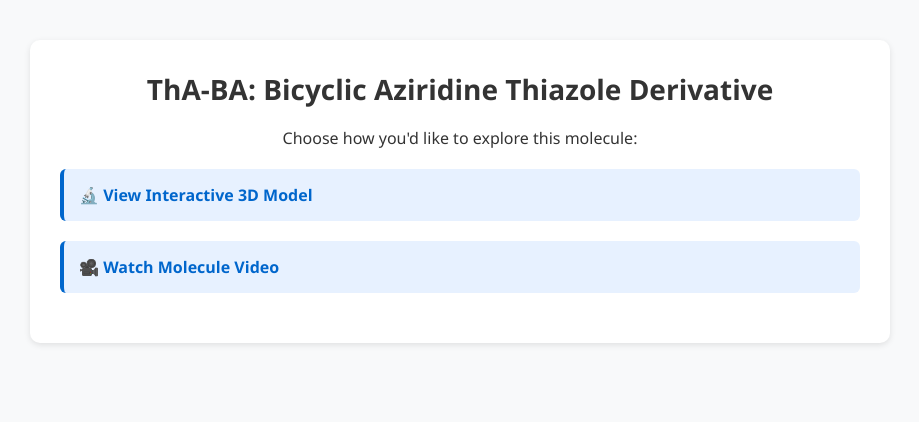
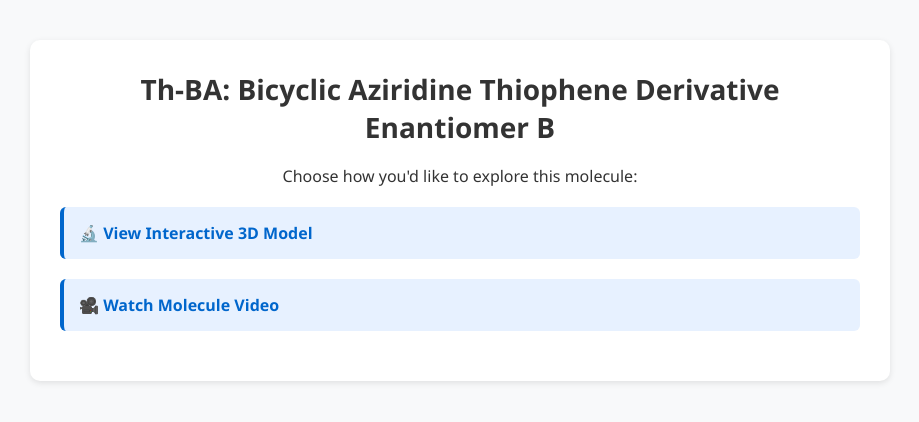
Before and after one commit to fxm200013/ComSciCon-Houston-2025-Cristina, a plain HTML site: page Th-BA-B/index.html in a window 1280 px wide. Shown: the whole page, without its empty margins (180-1099 px from the left). Drawn offline with Linux system fonts and the light colour scheme.

Commit message:
Update index.html

```diff
--- a/Th-BA-B/index.html
+++ b/Th-BA-B/index.html
@@ -2,7 +2,7 @@
 <html lang="en">
 <head>
   <meta charset="UTF-8">
-  <title>ThA-BA Overview</title>
+  <title>Th-BA Overview</title>
   <style>
     body {
       font-family: "Segoe UI", Arial, sans-serif;
@@ -53,7 +53,7 @@
 <body>
 
   <div class="container">
-    <h1>ThA-BA: Bicyclic Aziridine Thiazole Derivative</h1>
+    <h1>Th-BA: Bicyclic Aziridine Thiophene Derivative Enantiomer B</h1>
     <p>Choose how you'd like to explore this molecule:</p>
 
     <a class="nav-link" href="model.html">🔬 View Interactive 3D Model</a>
```
